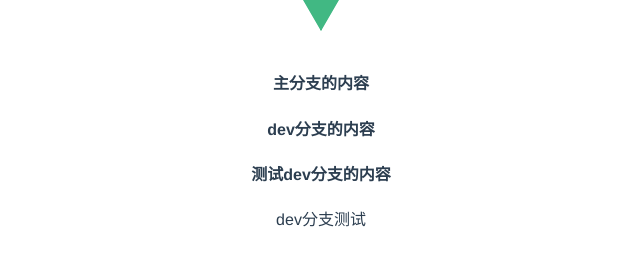
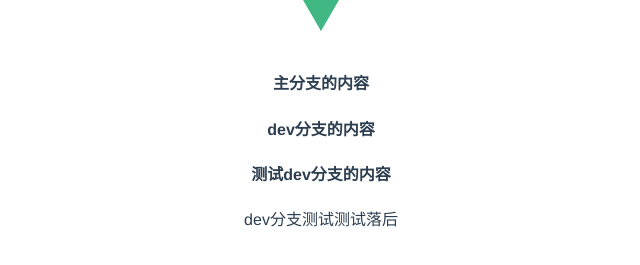
Before and after one commit to chengcan0717/mytest3, a Vue app: page /#/ in a window 1280 px wide. Shown: the part 215-480 px from the top of the page, without its empty margins (319-959 px from the left). Built offline with nearby package versions, Linux system fonts and the light colour scheme.

Commit message:
测试落后版本

```diff
--- a/src/components/Hello.vue
+++ b/src/components/Hello.vue
@@ -3,7 +3,7 @@
     <h4>主分支的内容</h4>
     <h4>dev分支的内容</h4>
     <h4>测试dev分支的内容</h4>
-    dev分支测试
+    dev分支测试测试落后
     </div>
 </template>
 
```
